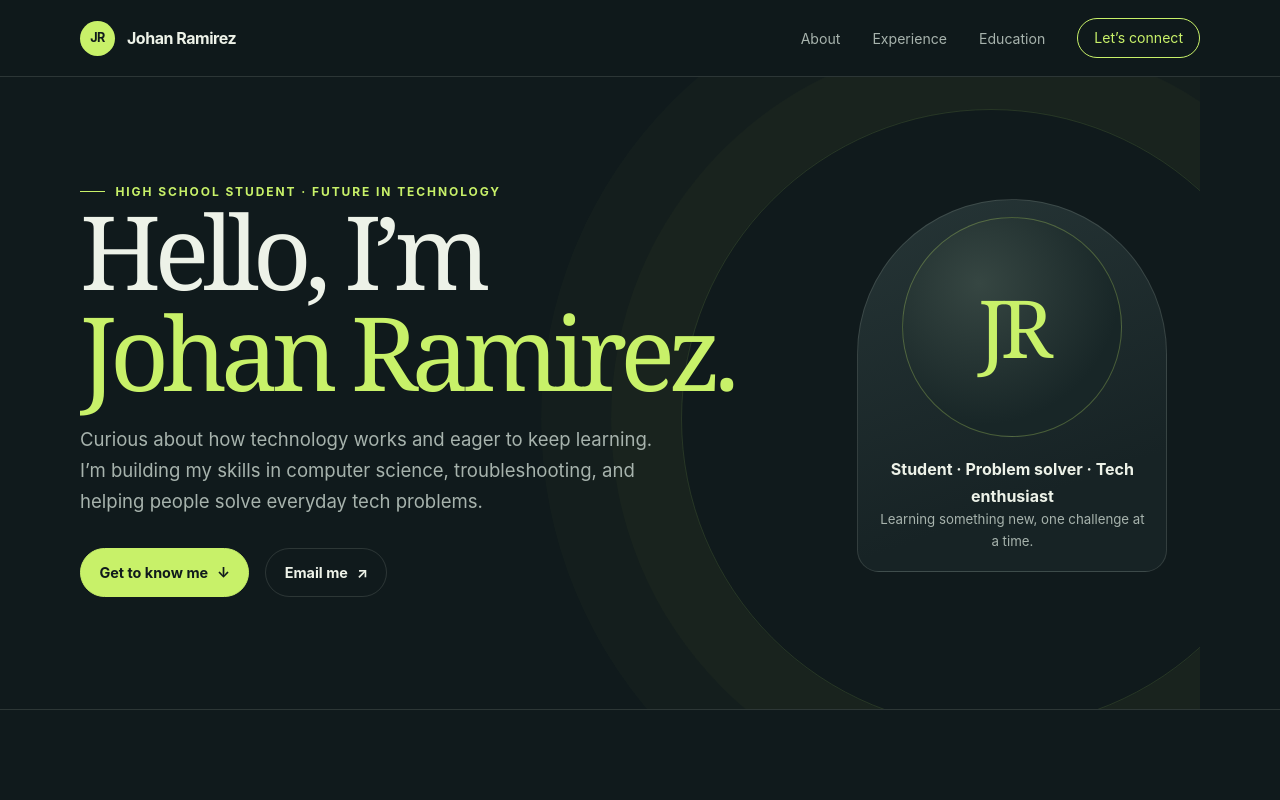
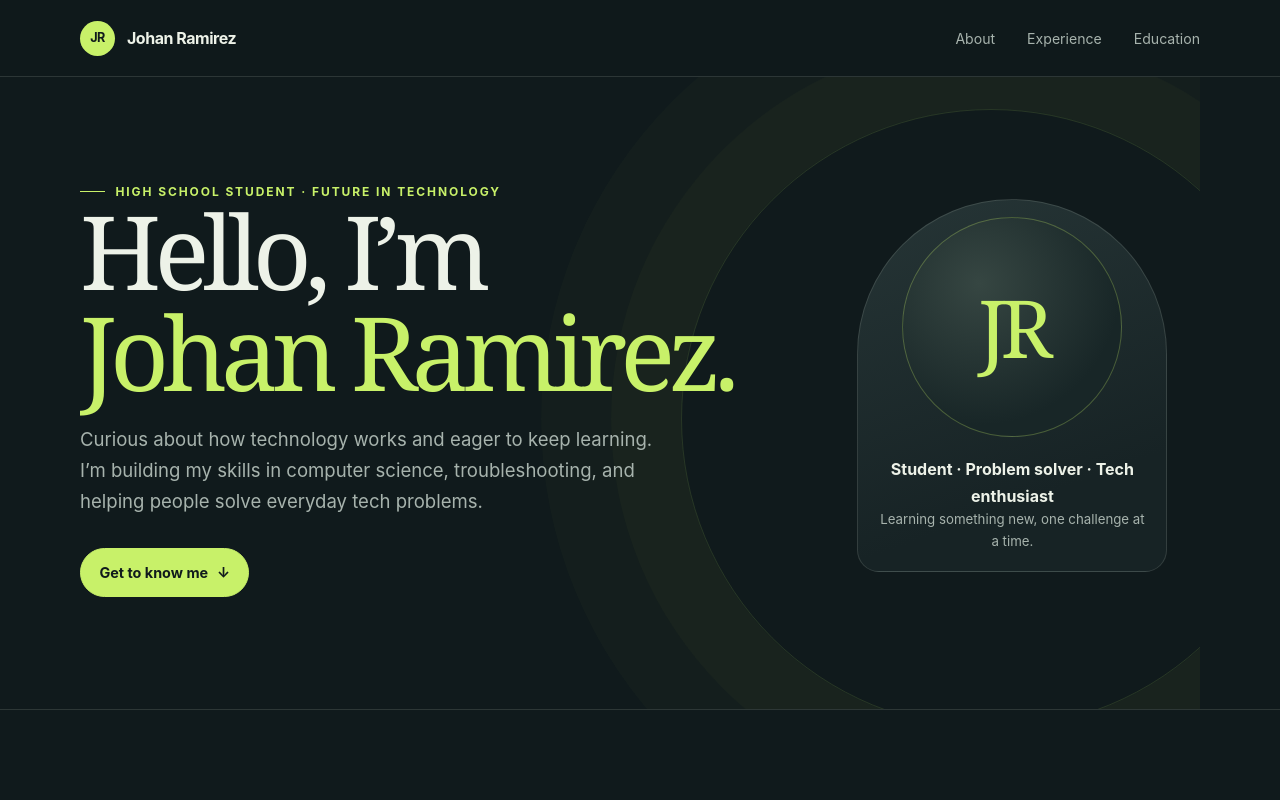
Before and after one commit to JohanRamirez17/My-E-Portfolio, a plain HTML site: page index.html in a window 1280 px wide. Shown: the top 800 px of the page. Drawn offline with Linux system fonts and the light colour scheme.

Commit message:
Remove contact link and email button from index.html
Removed the 'Let’s connect' link and the 'Email me' button from the hero section.

```diff
--- a/index.html
+++ b/index.html
@@ -123,7 +123,6 @@
         <li><a href="#about">About</a></li>
         <li><a href="#experience">Experience</a></li>
         <li><a href="#education">Education</a></li>
-        <li><a class="contact-link" href="#contact">Let’s connect</a></li>
       </ul>
     </nav>
   </header>
@@ -135,7 +134,6 @@
         <p class="hero-copy">Curious about how technology works and eager to keep learning. I’m building my skills in computer science, troubleshooting, and helping people solve everyday tech problems.</p>
         <div class="hero-actions">
           <a class="button" href="#about">Get to know me <span aria-hidden="true">↓</span></a>
-          <a class="button secondary" href="mailto:johnramirez4510@gmail.com">Email me <span aria-hidden="true">↗</span></a>
         </div>
       </div>
       <aside class="hero-card" aria-label="Johan Ramirez profile">
```
